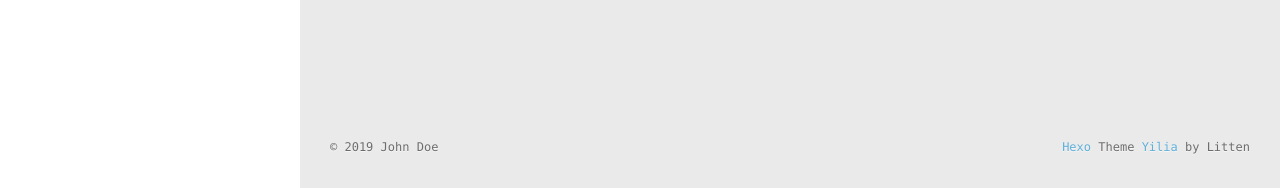
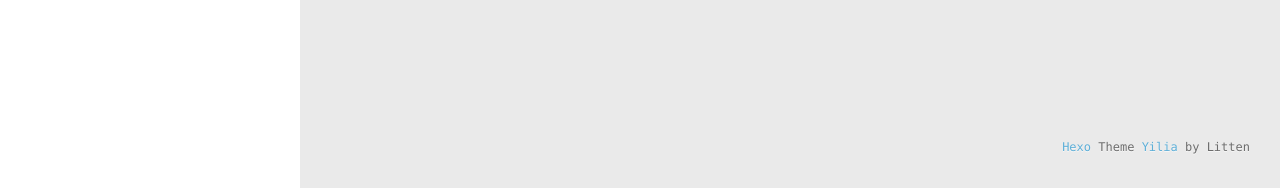
Before and after one commit to masac11/masac11.github.io, a plain HTML site: page 2019/10/22/s/index.html in a window 1280 px wide. Shown: the part 612-800 px from the top of the page. Drawn offline with Linux system fonts and the light colour scheme; some packages are replaced by stand-ins of ours; a script that the page names is missing.

Commit message:
Site updated: 2019-10-22 14:25:28

```diff
--- a/2019/10/22/s/index.html
+++ b/2019/10/22/s/index.html
@@ -281,8 +281,9 @@
   <div class="outer">
     <div id="footer-info">
     	<div class="footer-left">
-    		&copy; 2019 John Doe
+
     	</div>
+
       	<div class="footer-right">
       		<a href="http://hexo.io/" target="_blank">Hexo</a>  Theme <a href="https://github.com/litten/hexo-theme-yilia" target="_blank">Yilia</a> by Litten
       	</div>
```
Also changed, not shown: archives/2019/10/index.html (+2 -1 lines), archives/2019/index.html (+2 -1 lines), archives/index.html (+2 -1 lines), index.html (+2 -1 lines).
